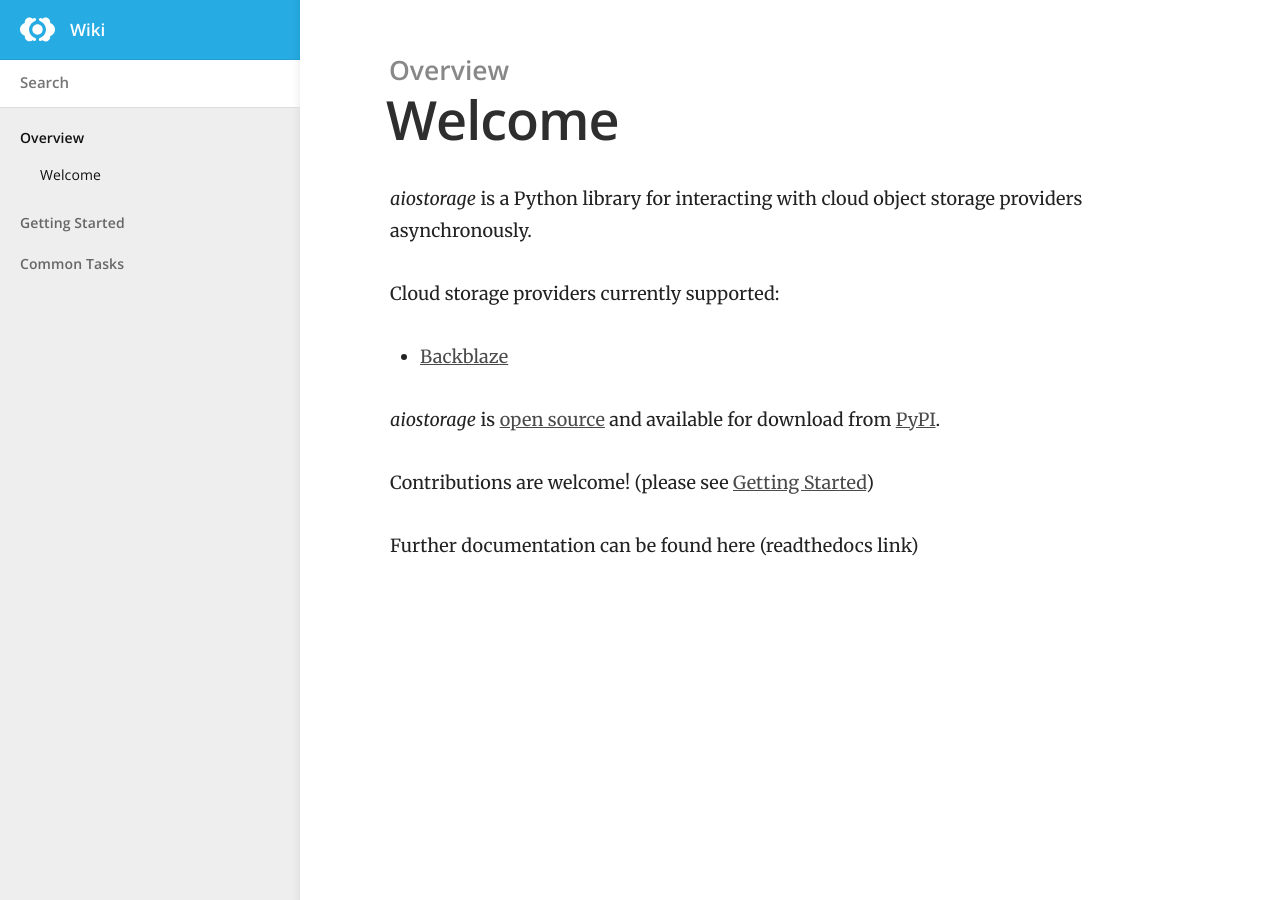
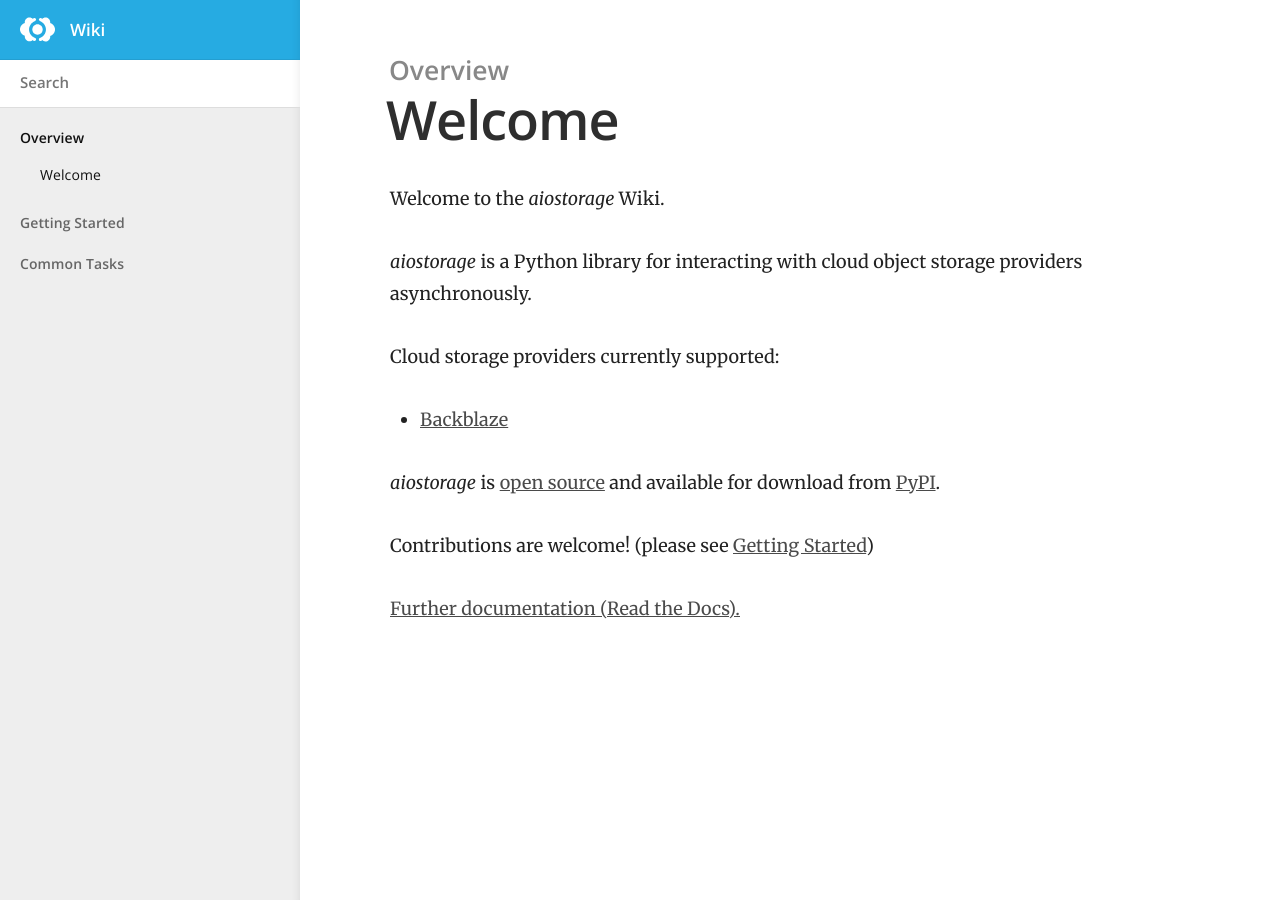
Before and after one commit to family-guy/aiostorage-wiki, a Jekyll site: the page built from _overview/welcome.md, in a window 1280 px wide. Built offline with Jekyll 4.4.1, drawn with Linux system fonts in a browser that asks for light colours.

Commit message:
Update links

```diff
--- a/_overview/welcome.md
+++ b/_overview/welcome.md
@@ -3,6 +3,8 @@ title: Welcome
 order: 1
 permalink: /
 ---
+
+Welcome to the *aiostorage* Wiki.
 
 *aiostorage* is a Python library for interacting with cloud object storage
 providers asynchronously.
@@ -16,4 +18,4 @@ available for download from [PyPI](https://pypi.python.org/pypi/aiostorage).
 
 Contributions are welcome! (please see [Getting Started]({{ site.baseurl }}/getting-started/developer-computer-setup/))
 
-Further documentation can be found here (readthedocs link)
+[Further documentation (Read the Docs).](http://aiostorage.readthedocs.io/)
```
